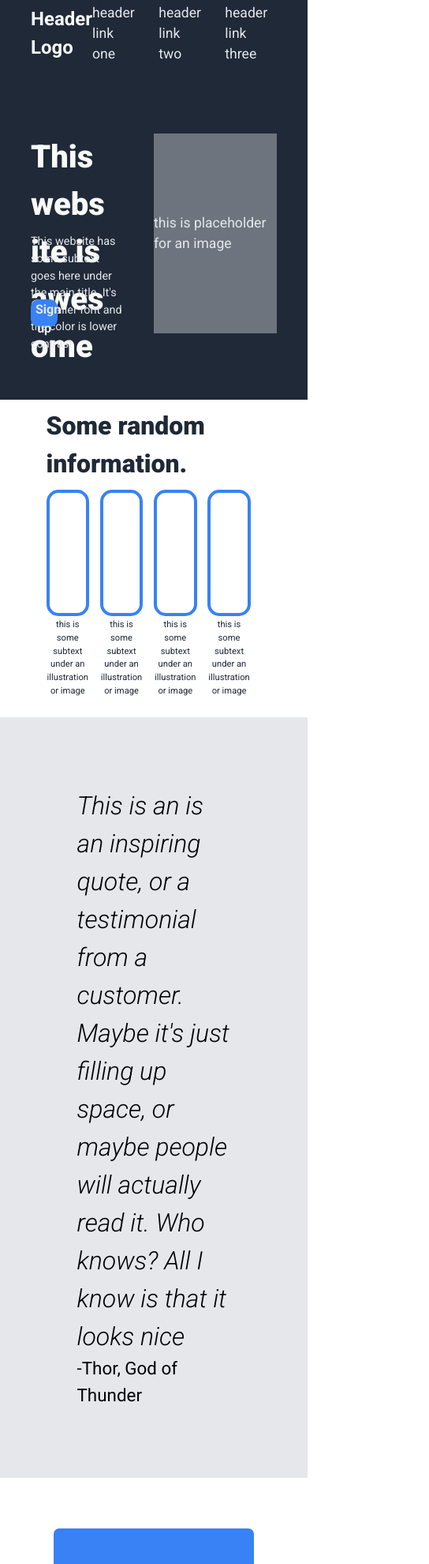
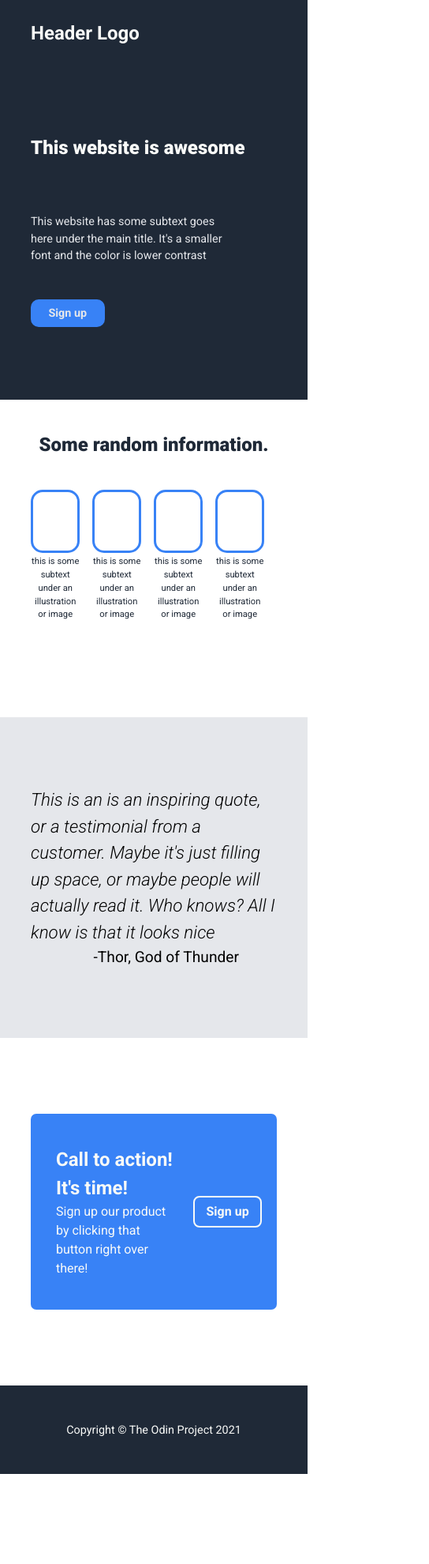
Before and after one commit to simokhin/landing-page, a plain HTML site: page index.html in a window 390 px wide. Shown: the top 1980 px of the page at 79% size, 544 px wide, since content can reach past the window. After the commit the page ends 1866 px from the top, so only its background shows below. Drawn offline with Linux system fonts and the light colour scheme.

Commit message:
Add styles for responsiveness

```diff
--- a/index.html
+++ b/index.html
@@ -90,6 +90,6 @@
             </div>
         </div>
     </div>
-    <div class="footer">Copyright © The Odin Project 2021</div>
+    <footer>Copyright © The Odin Project 2021</footer>
 </body>
 </html>
--- a/styles.css
+++ b/styles.css
@@ -267,8 +267,8 @@ h2 {
     display: flex;
     justify-content: center;
     align-items: center;
-    padding-top: 4rem;
-    padding-bottom: 4rem;
+    padding-top: 6rem;
+    padding-bottom: 6rem;
 }
 
 .call-to-action {
@@ -322,6 +322,16 @@ h4 {
     transition: all 0.3s;
 }
 
+footer {
+    display: flex;
+    justify-content: center;
+    align-items: center;
+    color: #F9FAF8;
+    font-size: 1.1rem;
+    background-color: #1F2937;
+    height: 7rem;
+}
+
 @media (max-width:1024px){
     .header {
         width: 80%;
@@ -345,11 +355,16 @@ h4 {
 
     .hero-title h1 {
         color: #F9FAF8;
+        font-size: 2.2rem;
         font-weight: 900;
     }
 
     .hero-description p {
         color: #E5E7EB;
+        font-size: 0.9rem;
+    }
+
+    .butt {
         font-size: 0.9rem;
     }
 
@@ -361,4 +376,190 @@ h4 {
     .card-description p {
         font-size: 0.7rem;
     }
+
+    section-two-content {
+        width: 60%;
+    }
+
+    .quote-section {
+        width: 65%;
+    }
+
+    .quote {
+        font-size: 1.7rem;
+    }
+
+    .quote-author {
+        font-size: 1.3rem;
+    }
+
+    .call-to-action {
+        width: 80%;
+        padding-top: 2.5rem;
+        padding-bottom: 2.5rem;
+    }
+
+    .left-side-call {
+        padding-left: 4rem;
+    }
+
+    .button-2{
+        width: 30%;
+    }
+
+    footer {
+        font-size: 0.9rem;
+    }
 }
+
+@media (max-width:768px){
+    .hero-title h1 {
+        font-size: 2rem;
+    }
+
+    .hero-description {
+        width: 80%;
+        height: 30%;
+    }
+
+    .hero-description p {
+        color: #E5E7EB;
+        font-size: 0.9rem;
+    }
+
+    .butt {
+        background-color: #3882F6;
+        border: none;
+        border-radius: 10px;
+        color: #E5E7EB;
+        height: 70%;
+        width: 30%;
+        font-weight: bold;
+    }
+
+    .section-two-content {
+        width: 75%;
+    }
+
+    .card-content {
+        height: 50%;
+    }
+
+    .quote-section {
+        width: 70%;
+    }
+
+    .quote {
+        font-size: 1.6rem;
+    }
+
+    .quote-author {
+        font-size: 1.3rem;
+    }
+
+    .call-to-action {
+        width: 80%;
+        padding-top: 2.5rem;
+        padding-bottom: 2.5rem;
+    }
+
+    .left-side-call {
+        padding-left: 4rem;
+    }
+
+    .button-2{
+        width: 30%;
+    }
+
+    footer {
+        font-size: 0.9rem;
+    }
+}
+
+@media (max-width:425px){
+    nav {
+        width: 1rem;
+        visibility: hidden;
+    }
+
+    .hero-title {
+        width: 100%;
+        flex: 1;
+    }
+
+    .hero-description {
+        flex: 1;
+    }
+
+    .butt {
+        width: 30%;
+        font-size: 0.9rem;
+    }
+
+    .hero-title h1 {
+        font-size: 1.5rem;
+    }
+
+    .hero-content {
+        display: flex;
+        flex-direction: column;
+        justify-content: center;
+        align-items: center;
+    }
+
+    .left-side {
+        width: 100%;
+        height: 100%;
+    }
+
+    .right-side {
+        visibility:hidden;
+        height: 0%;
+    }
+
+    .section-two-content {
+        width: 80%;
+    }
+
+    h2 {
+        font-size: 1.5rem;
+        color: #1F2937;
+        font-weight: 900;
+    }
+
+    .card-content {
+        height: 30%;
+        border: 3px solid #3882F6;
+        border-radius: 15px;
+    }
+
+    .card-description p {
+        font-size: 0.7rem;
+    }
+
+    .quote-section {
+        width: 80%;
+    }
+
+    .quote {
+        font-size: 1.4rem;
+    }
+
+    .quote-author {
+        font-size: 1.2rem;
+    }
+
+    .call-to-action {
+        width: 80%;
+        padding-top: 2.5rem;
+        padding-bottom: 2.5rem;
+    }
+
+    .left-side-call {
+        padding-left: 2rem;
+    }
+
+    .button-2{
+        width: 70%;
+    }
+}
```
